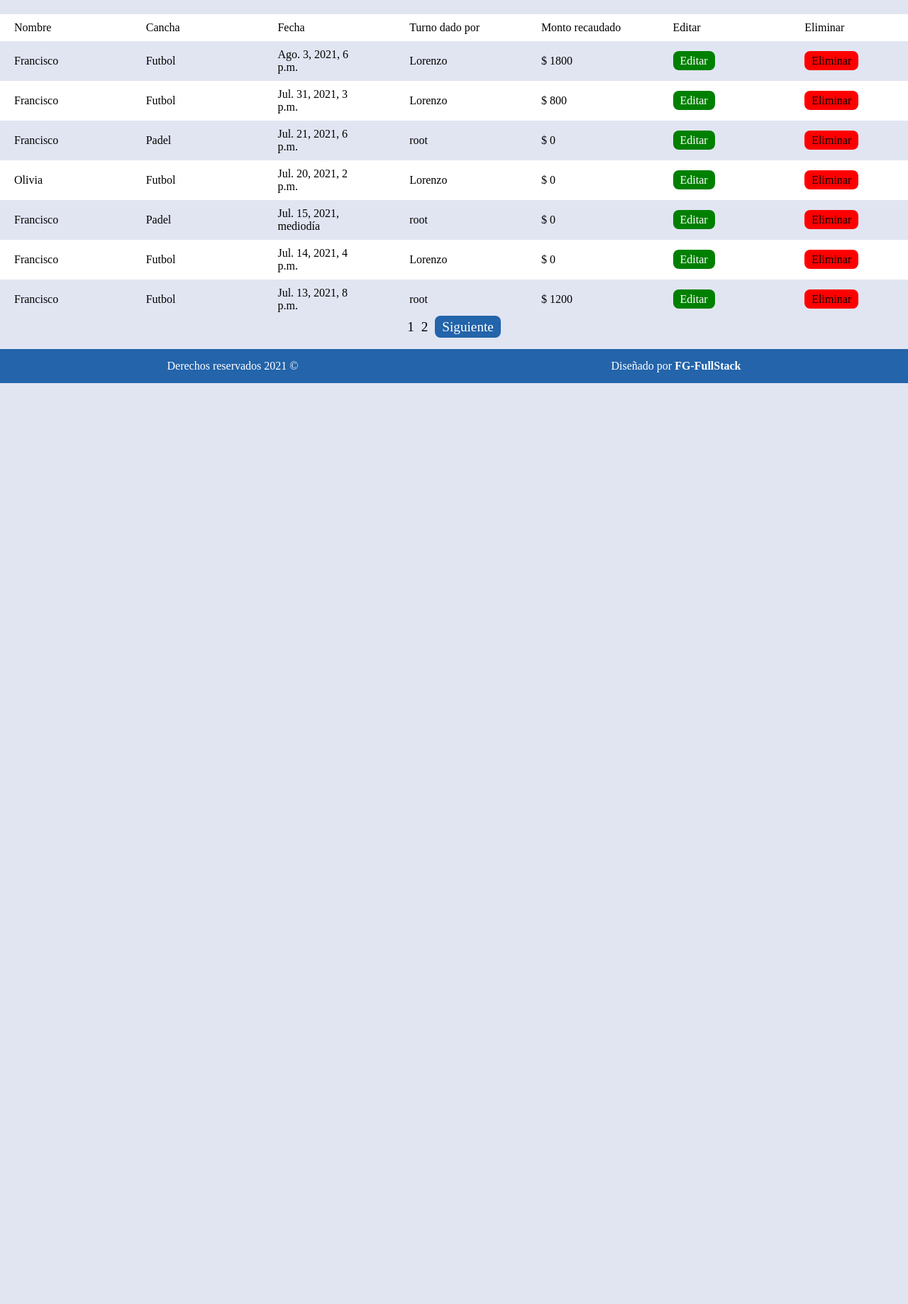
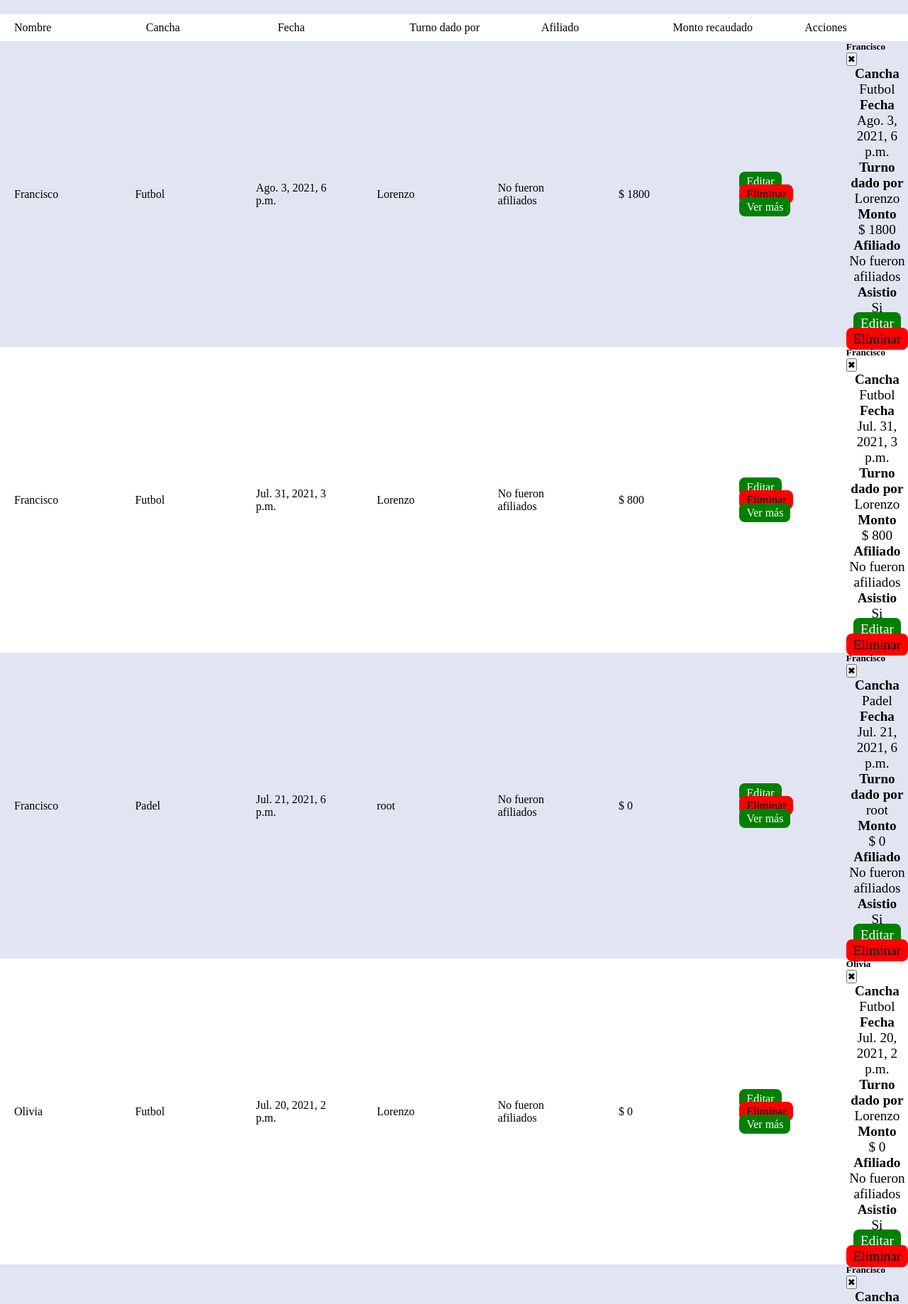
Before and after one commit to Frangia22/Web-Luz-y-Fuerza, a Django app: page /turnos/detalle in a window 1280 px wide. Shown: the part 114-1952 px from the top of the page at 71% size. Before the commit the page ends 654 px from the top, so only its background shows below. Run offline with Django 3.2, Linux system fonts and the light colour scheme; a user stored in the database is signed in; data comes from the database, SQL or seed files in the repository; some libraries are stand-ins or nearby versions.

Commit message:
Actualización crud turno

```diff
--- a/templates/turnos/detalleTurno.html
+++ b/templates/turnos/detalleTurno.html
@@ -3,27 +3,95 @@
 {% block body %}
 <main class="container">
     <ul class="db">
-        <li id="hidden" class="date-db">Nombre</li>
-        <li id="hidden" class="date-db">Cancha</li>
+        <li class="date-db hide-field">Nombre</li>
+        <li class="date-db">Cancha</li>
         <li class="date-db">Fecha</li>
-        <li id="hidden" class="date-db">Turno dado por</li>
-        <li class="date-db">Monto recaudado</li>
+        <li class="date-db hide-field">Turno dado por</li>
+        <li class="date-db hide-field">Afiliado</li>
+        <li class="date-db hide-field">Monto recaudado</li>
         {% if perms.turnos.change_turno %}
-        <li class="date-db">Editar</li>
-        <li class="date-db">Eliminar</li>
+        <li class="date-db">Acciones</li>
         {% endif %}
     </ul>
     {% for turno in turnos %}
     <ul class="db">
-        <li id="hidden" class="date-db">{{ turno.nombre }}</li>
-        <li id="hidden" class="date-db">{{ turno.tipoCancha }}</li>
+        <li class="date-db hide-field">{{ turno.nombre }}</li>
+        <li class="date-db">{{ turno.tipoCancha }}</li>
         <li class="date-db">{{ turno.fecha }}</li>
-        <li id="hidden" class="date-db">{{ turno.turnoDadoPor }}</li>
-        <li class="date-db">$ {{ turno.montoRecaudado }}</li>
+        <li class="date-db hide-field">{{ turno.turnoDadoPor }}</li>
+        <li class="date-db hide-field">
+            {% if turno.afiliado == None %}
+            <p class="text-success">No fueron afiliados</p>
+            {% else %}
+            <p class="text-warning">{{ turno.afiliado }}</p>
+            {% endif %}
+        </li>
+        <li class="date-db hide-field">
+            {% if turno.montoRecaudado == None %}
+            <p class="text-warning">No fue especificado</p>
+            {% else %}
+            <p>$ {{ turno.montoRecaudado }}</p>
+            {% endif %}
+        </li>
         {% if perms.turnos.change_turno %}
-        <li class="date-db"><a class="btn btn-edit" href="{% url 'editarTurno'  turno.id %}">Editar</a></li>
-        <li class="date-db"><a class="btn btn-delete" href="{% url 'eliminarTurno'  turno.id %}">Eliminar</a></li>
+        <li class="date-db d-flex gap-1">
+            <a class="btn btn-edit hide-field" href="{% url 'editarTurno'  turno.id %}">Editar</a>
+            <a class="btn btn-delete hide-field" href="{% url 'eliminarTurno'  turno.id %}">Eliminar</a>
+            <a class="btn btn-edit show-btn" href="#" data-bs-toggle="modal" data-bs-target="#verProducto-{{ turno.id }}">Ver más</a>
+        </li>
         {% endif %}
+        <div class="modal fade hide-field hide" id="verProducto-{{ turno.id }}" tabindex="-1" aria-labelledby="exampleModalLabel" aria-hidden="true">
+            <div class="modal-dialog modal-lg">
+                <div class="modal-content">
+                    <div class="modal-header">
+                        <h5 class="modal-title" id="exampleModalLabel">{{ turno.nombre }}</h5>
+                        <button aria-hidden="true" data-dismiss="alert" data-bs-dismiss="modal" id="btnClose" class="close close-modal" type="button">&#10006;</button>
+                    </div>
+                    <div class="modal-body">
+                        <ul class="list">
+                            <li class="list-item p-1">
+                                <p class=""><strong>Cancha</strong></p>
+                                <p>{{ turno.tipoCancha }}</p>
+                            </li>
+                            <li class="list-item p-1">
+                                <p class=""><strong>Fecha</strong></p>
+                                <p class="">{{ turno.fecha }}</p>
+                            </li>
+                            <li class="list-item p-1">
+                                <p class=""><strong>Turno dado por</strong></p>
+                                <p class="">{{ turno.turnoDadoPor }}</p>
+                            </li>
+                            <li class="list-item p-1">
+                                <p class=""><strong>Monto</strong></p>
+                                <p class="">$ {{ turno.montoRecaudado }}</p>
+                            </li>
+                            <li class="list-item p-1">
+                                <p class=""><strong>Afiliado</strong></p>
+                                {% if turno.afiliado == None %}
+                                    <p class="text-success">No fueron afiliados</p>
+                                {% else %}
+                                    <p class="text-warning">{{ turno.afiliado }}</p>
+                                {% endif %}
+                            </li>
+                            <li class="list-item p-1">
+                                <p class=""><strong>Asistio</strong></p>
+                                {% if turno.asistio == "Si" %}
+                                    <p class="text-success">{{ turno.asistio }}</p>
+                                {% else %}
+                                    <p class="text-warning">{{ turno.asistio }}</p>
+                                {% endif %}
+                            </li>
+                            {% if perms.turnos.change_turno %}
+                            <li class="list-item p-1">
+                                <a class="btn btn-edit" href="{% url 'editarTurno'  turno.id %}">Editar</a>
+                                <a class="btn btn-delete" href="{% url 'eliminarTurno'  turno.id %}">Eliminar</a>
+                            </li>
+                            {% endif %}
+                        </ul>
+                    </div>
+                </div>
+            </div>
+        </div>
     </ul>
     {% endfor %}
     <nav class="container">
@@ -47,3 +115,6 @@
 </nav>
 </main>
 {% endblock  %}
+{% block js %}
+<script src="https://cdn.jsdelivr.net/npm/bootstrap@5.0.2/dist/js/bootstrap.bundle.min.js" integrity="sha384-MrcW6ZMFYlzcLA8Nl+NtUVF0sA7MsXsP1UyJoMp4YLEuNSfAP+JcXn/tWtIaxVXM" crossorigin="anonymous"></script>
+{% endblock %}
--- a/templates/turnos/editarTurno.html
+++ b/templates/turnos/editarTurno.html
@@ -23,6 +23,8 @@
                 {{ form.media }}
                 <label for="asistio" class="form-label">Asistio</label>
                 {{ form.asistio|add_class:'form-control' }}
+                <label for="asistio" class="form-label">Afiliados<small>(Opcional)</small></label>
+                {{ form.afiliado|add_class:'form-control' }}
                 <label for="monto" class="form-label">Monto recaudado</label>
                 {{ form.montoRecaudado|add_class:'form-control' }}
                 <label for="turnoDado" class="form-label">Turno dado por</label>
--- a/templates/turnos/nuevoTurno.html
+++ b/templates/turnos/nuevoTurno.html
@@ -28,6 +28,8 @@
                     <option value="Si">Si</option>
                     <option value="No">No</option>
                 </select>
+                <label for="afiliado" class="form-label">Afiliado<small>(Opcional)</small></label>
+                <input id="afiliado" type="number" class="form-control" name="afiliado" autofocus>
                 <label for="monto" class="form-label">Monto recaudado</label>
                 <input id="monto" type="number" class="form-control" name="montoRecaudado" autofocus>
                 <label for="turnoDado" class="form-label">Turno dado por</label>
```
Also changed, not shown: templates/turnos/eliminarTurno.html (+6 -6 lines).
